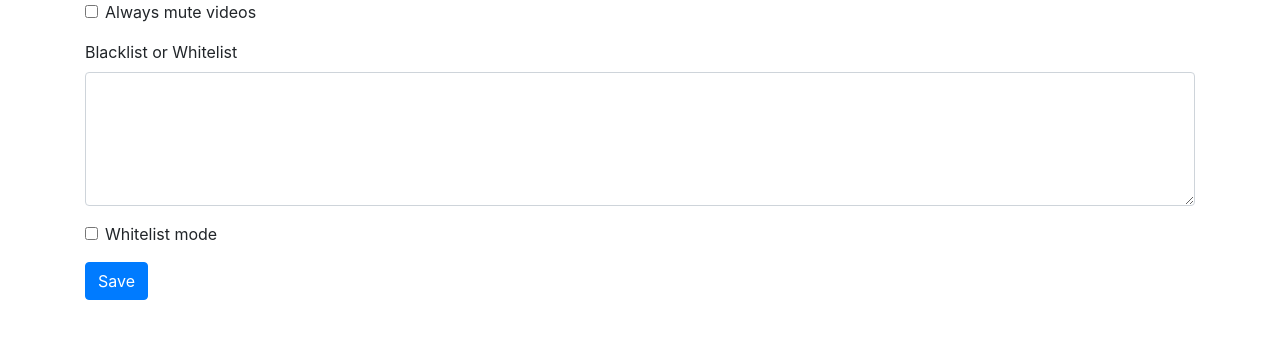
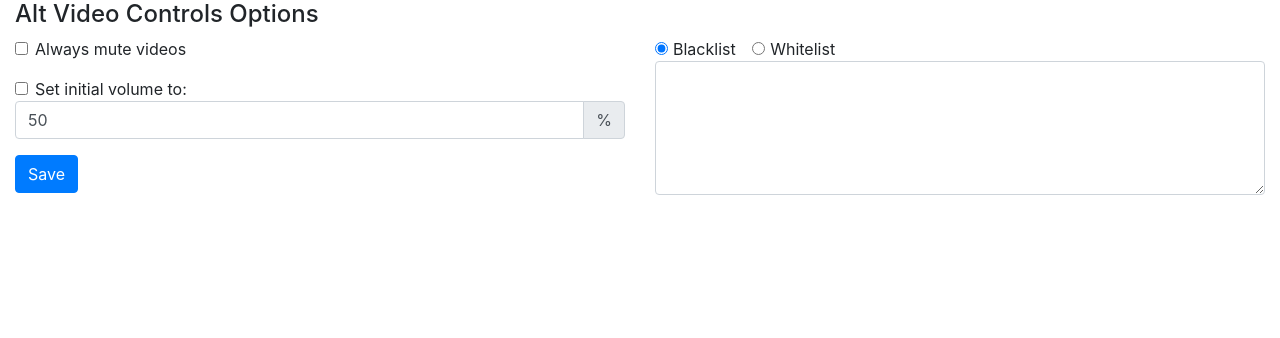
Before and after one commit to marklieberman/alt-video-controls, a browser extension: page src/options/options.html in a window 1280 px wide. Drawn offline with nearby package versions, Linux system fonts and the light colour scheme.

Commit message:
Add option to set initial volume of videos

```diff
--- a/src/options/options.html
+++ b/src/options/options.html
@@ -10,8 +10,12 @@
           crossorigin="anonymous">
   </head>
   <body>
-    <div class="container">
     <form id="options-form">
+      <div class="container-fluid">
+        <h4>Alt Video Controls Options</h4>
+
+        <div class="row">
+          <div class="col-md-6">
             <div class="form-group">
               <div class="form-check">
                 <input class="form-check-input" type="checkbox" id="always-mute">
@@ -20,26 +24,45 @@
                 </label>
               </div>
             </div>
-
-        <div class="form-group">
-          <label for="blacklist">Blacklist or Whitelist</label>
-          <textarea class="form-control" id="blacklist" rows="5"></textarea>
-        </div>
-
             <div class="form-group">
               <div class="form-check">
-            <input class="form-check-input" type="checkbox" id="whitelist-mode">
-            <label class="form-check-label" for="whitelist-mode">
-              Whitelist mode
+                <input class="form-check-input" type="checkbox" id="set-volume">
+                <label class="form-check-label" for="set-volume">
+                  Set initial volume to:
                 </label>
               </div>
+              <div class="input-group mb-3">
+                <input class="form-control" type="number" id="initial-volume"
+                       step="1" min="1" max="100"></input>
+                <div class="input-group-append">
+                  <span class="input-group-text">%</span>
                 </div>
-
+              </div>
+            </div>
             <div class="form-group">
               <button class="btn btn-primary" type="submit">Save</button>
             </div>
+          </div><!-- /col -->
+
+          <div class="col-md-6">
+            <div class="form-group">
+              <div class="form-check form-check-inline">
+                <input class="form-check-input" type="radio" id="blacklist-mode"
+                       name="whitelistMode" value="blacklist" checked="true">
+                <label class="form-check-label" for="blacklist-mode">Blacklist</label>
+              </div>
+              <div class="form-check form-check-inline">
+                <input class="form-check-input" type="radio" id="whitelist-mode"
+                       name="whitelistMode" value="whitelist">
+                <label class="form-check-label" for="whitelist-mode">Whitelist</label>
+              </div>
+              <textarea class="form-control" id="blacklist" rows="5"></textarea>
+            </div>
+          </div><!-- /col -->
+        </div><!-- /row -->
+
+      </div>
     </form>
-    </div>
 
     <script src="/options/options.js" type="text/javascript"></script>
   </body>
--- a/src/options/options.js
+++ b/src/options/options.js
@@ -2,17 +2,23 @@
 
 // Initialize the options interface.
 let inputAlwaysMute = document.getElementById('always-mute');
+let inputSetVolume = document.getElementById('set-volume');
+let inputInitialVolume = document.getElementById('initial-volume');
 let inputBlacklist = document.getElementById('blacklist');
-let inputWhitelistMode = document.getElementById('whitelist-mode');
+let radioWhitelistMode = document.getElementById('whitelist-mode');
 
 browser.storage.local.get({
   alwaysMute: false,
+  setVolume: false,
+  initalVolume: 50,
   blacklist: [],
   whitelistMode: false
 }).then(results => {
   inputAlwaysMute.checked = results.alwaysMute;
+  inputSetVolume.checked = results.setVolume;
+  inputInitialVolume.value = results.initalVolume;
   inputBlacklist.value = results.blacklist.join('\n');
-  inputWhitelistMode.checked = results.whitelistMode;
+  radioWhitelistMode.checked = results.whitelistMode;
 });
 
 // Bind event handlers to the form.
@@ -25,9 +31,11 @@ optionsForm.addEventListener('submit', saveOptions);
 function saveOptions () {
   return browser.storage.local.set({
     alwaysMute: inputAlwaysMute.checked,
+    setVolume: inputSetVolume.checked,
+    initialVolume: Number(inputInitialVolume.value),
     blacklist: inputBlacklist.value.split('\n')
       .map(pattern => pattern.trim())
       .filter(pattern => (pattern.length > 0)),
-    whitelistMode: inputWhitelistMode.checked
+    whitelistMode: radioWhitelistMode.checked
   });
 }
```
Also changed, not shown: src/content/controls.js (+14 -3 lines), src/manifest.json. Lines whose indentation alone changed are shown as unchanged.
